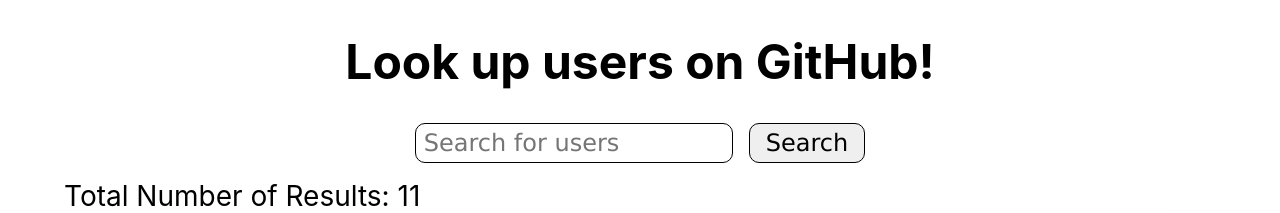
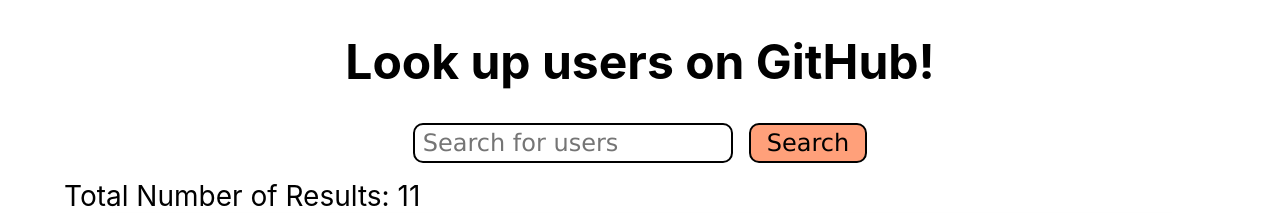
Before and after one commit to mealthebear/github-users, a React (Create React App) app in the folder github-users/: page / in a window 1280 px wide. Shown: the top 213 px of the page. Built offline with nearby package versions, Linux system fonts and the light colour scheme.

Commit message:
Styled form input and submit button

```diff
--- a/github-users/src/App.css
+++ b/github-users/src/App.css
@@ -17,7 +17,7 @@
 }
 
 .input {
-  border: 1px solid black;
+  border: 2px solid black;
   border-radius: 10px;
   box-sizing: border-box;
   font-family: 'Verdana', sans-serif;
@@ -31,6 +31,7 @@
 }
 
 .form-submit {
+  background-color: lightsalmon;
   cursor: pointer;
   padding: 0px 16px;
 }
```
